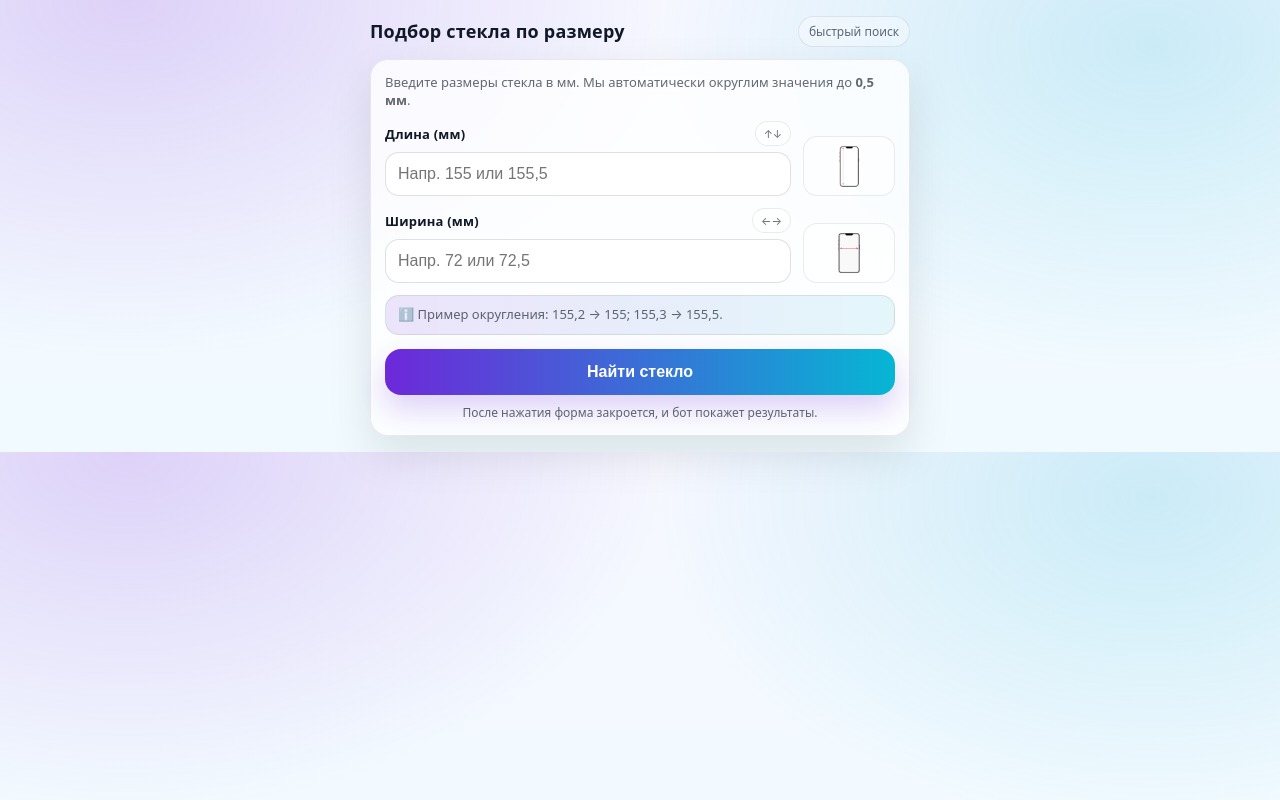
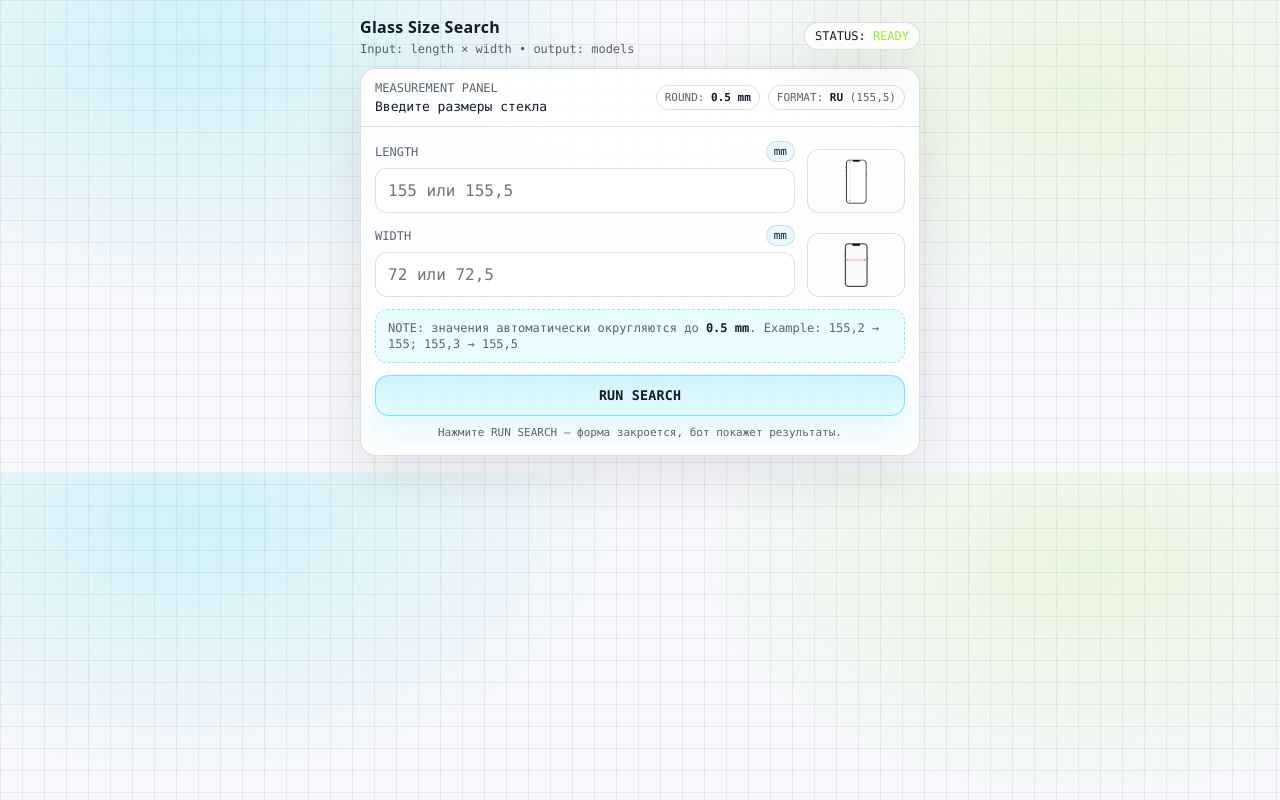
Before and after one commit to yur1on/tg-size-webapp, a plain HTML site: page index.html in a window 1280 px wide. Drawn offline with Linux system fonts and the light colour scheme; a script that the page names is missing.

Commit message:
Update index.html

```diff
--- a/index.html
+++ b/index.html
@@ -10,62 +10,65 @@
     :root{
       --pad: 16px;
 
-      /* светлая тема по умолчанию */
-      --bg1: #f6f7ff;
-      --bg2: #f1fbff;
-      --card: rgba(255,255,255,.78);
-      --cardBorder: rgba(0,0,0,.08);
-      --text: #111827;
-      --muted: rgba(17,24,39,.65);
-      --inputBg: rgba(255,255,255,.9);
-      --inputBorder: rgba(0,0,0,.12);
-      --shadow: 0 18px 45px rgba(0,0,0,.10);
+      /* светлая тех-тема */
+      --bg: #0b1220;
+      --grid: rgba(255,255,255,.05);
+      --panel: rgba(255,255,255,.06);
+      --panel2: rgba(255,255,255,.08);
+      --border: rgba(255,255,255,.12);
 
-      --accent1: #6d28d9; /* фиолетовый */
-      --accent2: #06b6d4; /* бирюзовый */
-      --accent3: #22c55e; /* зелёный */
+      --text: rgba(255,255,255,.92);
+      --muted: rgba(255,255,255,.62);
+
+      --cyan: #22d3ee;
+      --lime: #a3e635;
+      --amber: #fbbf24;
+      --red: #fb7185;
+      --shadow: 0 18px 60px rgba(0,0,0,.45);
+
+      --mono: ui-monospace, SFMono-Regular, Menlo, Monaco, Consolas, "Liberation Mono", "Courier New", monospace;
+      --sans: ui-sans-serif, system-ui, -apple-system, Segoe UI, Roboto, Arial, sans-serif;
     }
 
-    /* если Telegram/браузер в тёмной теме */
-    @media (prefers-color-scheme: dark){
+    /* если у пользователя светлая система — сделаем инверсию "тех-UI светлый" */
+    @media (prefers-color-scheme: light){
       :root{
-        --bg1: #0b1020;
-        --bg2: #071a1c;
-        --card: rgba(17,24,39,.72);
-        --cardBorder: rgba(255,255,255,.10);
-        --text: #f9fafb;
-        --muted: rgba(249,250,251,.65);
-        --inputBg: rgba(17,24,39,.65);
-        --inputBorder: rgba(255,255,255,.14);
-        --shadow: 0 20px 60px rgba(0,0,0,.45);
+        --bg: #f6f8fb;
+        --grid: rgba(2,6,23,.06);
+        --panel: rgba(255,255,255,.78);
+        --panel2: rgba(255,255,255,.92);
+        --border: rgba(2,6,23,.12);
+
+        --text: rgba(2,6,23,.92);
+        --muted: rgba(2,6,23,.62);
+
+        --shadow: 0 18px 60px rgba(2,6,23,.10);
       }
     }
 
     *{ box-sizing: border-box; }
-
     body{
       margin: 0;
-      font-family: ui-sans-serif, system-ui, -apple-system, Segoe UI, Roboto, Arial, sans-serif;
-      color: var(--text);
       padding:
         calc(var(--pad) + env(safe-area-inset-top, 0px))
         calc(var(--pad) + env(safe-area-inset-right, 0px))
         calc(var(--pad) + env(safe-area-inset-bottom, 0px))
         calc(var(--pad) + env(safe-area-inset-left, 0px));
-
+      font-family: var(--sans);
+      color: var(--text);
       background:
-        radial-gradient(900px 600px at 10% 0%, rgba(109,40,217,.18), transparent 60%),
-        radial-gradient(900px 600px at 90% 10%, rgba(6,182,212,.18), transparent 55%),
-        linear-gradient(180deg, var(--bg1), var(--bg2));
+        linear-gradient(var(--grid) 1px, transparent 1px),
+        linear-gradient(90deg, var(--grid) 1px, transparent 1px),
+        radial-gradient(700px 420px at 15% 10%, rgba(34,211,238,.18), transparent 60%),
+        radial-gradient(700px 420px at 85% 20%, rgba(163,230,53,.14), transparent 55%),
+        var(--bg);
+      background-size: 22px 22px, 22px 22px, auto, auto, auto;
     }
 
-    .wrap{
-      max-width: 540px;
-      margin: 0 auto;
-    }
+    .wrap{ max-width: 560px; margin: 0 auto; }
 
-    .header{
-      display: flex;
+    .topbar{
+      display:flex;
       align-items: center;
       justify-content: space-between;
       gap: 12px;
@@ -73,191 +76,260 @@
     }
 
     .title{
-      margin: 0;
-      font-size: 18px;
-      line-height: 1.2;
-      letter-spacing: .2px;
+      display:flex;
+      flex-direction: column;
+      gap: 4px;
     }
 
-    .pill{
+    h3{
+      margin: 0;
+      font-size: 16px;
+      letter-spacing: .3px;
+    }
+
+    .sub{
+      font-size: 12px;
+      color: var(--muted);
+      font-family: var(--mono);
+    }
+
+    .status{
+      font-family: var(--mono);
       font-size: 12px;
       padding: 6px 10px;
       border-radius: 999px;
-      border: 1px solid var(--cardBorder);
-      background: rgba(255,255,255,.35);
-      backdrop-filter: blur(10px);
-      color: var(--muted);
+      border: 1px solid var(--border);
+      background: var(--panel);
+      box-shadow: var(--shadow);
       white-space: nowrap;
     }
 
-    .card{
-      background: var(--card);
-      border: 1px solid var(--cardBorder);
-      border-radius: 18px;
+    .panel{
+      border: 1px solid var(--border);
+      background: linear-gradient(180deg, var(--panel2), var(--panel));
+      border-radius: 16px;
       box-shadow: var(--shadow);
-      backdrop-filter: blur(14px);
-      padding: 14px;
+      overflow: hidden;
     }
 
-    .subtitle{
-      margin: 0 0 10px;
-      font-size: 13px;
-      color: var(--muted);
-      line-height: 1.35;
+    .panelHead{
+      display:flex;
+      justify-content: space-between;
+      align-items: center;
+      gap: 10px;
+      padding: 12px 14px;
+      border-bottom: 1px solid var(--border);
+      background: rgba(255,255,255,.04);
     }
 
-    .field{
-      display: grid;
-      grid-template-columns: 1fr 92px;
+    .panelHead .left{
+      display:flex;
+      flex-direction: column;
+      gap: 4px;
+    }
+
+    .panelHead .label{
+      font-family: var(--mono);
+      font-size: 12px;
+      color: var(--muted);
+    }
+
+    .chips{
+      display:flex;
+      gap: 8px;
+      flex-wrap: wrap;
+      justify-content: flex-end;
+    }
+
+    .chip{
+      font-family: var(--mono);
+      font-size: 11px;
+      padding: 5px 8px;
+      border-radius: 999px;
+      border: 1px solid var(--border);
+      background: rgba(255,255,255,.04);
+      color: var(--muted);
+    }
+
+    .chip b{ color: var(--text); }
+
+    .content{ padding: 14px; }
+
+    .row{
+      display:grid;
+      grid-template-columns: 1fr 98px;
       gap: 12px;
       align-items: end;
       margin-top: 12px;
     }
 
-    .labelRow{
+    .row:first-child{ margin-top: 0; }
+
+    .lblRow{
       display:flex;
-      align-items:center;
+      align-items: center;
       justify-content: space-between;
       gap: 10px;
       margin-bottom: 6px;
+      font-family: var(--mono);
     }
 
-    label{
-      font-weight: 700;
-      font-size: 13px;
-      letter-spacing: .2px;
+    .lblRow label{
+      font-size: 12px;
+      color: var(--muted);
     }
 
-    .badge{
+    .unit{
       font-size: 11px;
-      padding: 4px 8px;
+      padding: 3px 7px;
       border-radius: 999px;
-      border: 1px solid var(--cardBorder);
-      color: var(--muted);
-      background: rgba(255,255,255,.35);
-      backdrop-filter: blur(10px);
+      border: 1px solid var(--border);
+      background: rgba(34,211,238,.10);
+      color: var(--text);
     }
 
-    .input{
+    input{
       width: 100%;
       padding: 12px 12px;
+      border-radius: 12px;
+      border: 1px solid var(--border);
+      background: rgba(0,0,0,.10);
+      color: var(--text);
       font-size: 16px;
-      border-radius: 14px;
-      border: 1px solid var(--inputBorder);
-      background: var(--inputBg);
+      font-family: var(--mono);
       outline: none;
-      transition: transform .08s ease, border-color .15s ease, box-shadow .15s ease;
+      transition: box-shadow .15s ease, border-color .15s ease;
     }
 
-    .input:focus{
-      border-color: rgba(109,40,217,.55);
-      box-shadow: 0 0 0 4px rgba(109,40,217,.18);
-      transform: translateY(-1px);
+    @media (prefers-color-scheme: light){
+      input{ background: rgba(255,255,255,.85); }
+    }
+
+    input:focus{
+      border-color: rgba(34,211,238,.65);
+      box-shadow: 0 0 0 4px rgba(34,211,238,.18);
     }
 
     .hintimg{
-      width: 92px;
-      height: 60px;
-      border-radius: 14px;
-      border: 1px solid var(--cardBorder);
+      width: 98px;
+      height: 64px;
+      border-radius: 12px;
+      border: 1px solid var(--border);
       object-fit: contain;
-      background: rgba(255,255,255,.55);
+      background: rgba(255,255,255,.06);
       padding: 6px;
     }
 
     .note{
       margin-top: 12px;
+      border-radius: 12px;
+      border: 1px dashed rgba(34,211,238,.45);
+      background: rgba(34,211,238,.08);
       padding: 10px 12px;
-      border-radius: 14px;
-      border: 1px solid var(--cardBorder);
-      background: linear-gradient(90deg, rgba(109,40,217,.12), rgba(6,182,212,.10));
       color: var(--muted);
-      font-size: 13px;
+      font-family: var(--mono);
+      font-size: 12px;
       line-height: 1.35;
     }
 
     .note b{ color: var(--text); }
 
     .actions{
-      margin-top: 14px;
+      margin-top: 12px;
+      display: grid;
+      grid-template-columns: 1fr;
+      gap: 10px;
     }
 
     .btn{
-      width: 100%;
-      border: 0;
+      border: 1px solid rgba(34,211,238,.55);
+      background: linear-gradient(180deg, rgba(34,211,238,.22), rgba(34,211,238,.10));
+      color: var(--text);
+      padding: 12px 14px;
+      border-radius: 14px;
+      font-weight: 800;
+      font-family: var(--mono);
+      letter-spacing: .2px;
       cursor: pointer;
-      padding: 14px 14px;
-      font-size: 16px;
-      font-weight: 800;
-      border-radius: 16px;
-      color: white;
-      background: linear-gradient(90deg, var(--accent1), var(--accent2));
-      box-shadow: 0 14px 30px rgba(109,40,217,.22);
+      box-shadow: 0 14px 30px rgba(34,211,238,.12);
       transition: transform .08s ease, filter .15s ease;
     }
 
     .btn:active{
-      transform: translateY(1px) scale(.995);
-      filter: brightness(.97);
+      transform: translateY(1px);
+      filter: brightness(.98);
     }
 
     .helper{
-      margin-top: 10px;
-      font-size: 12px;
+      text-align: center;
       color: var(--muted);
-      text-align: center;
+      font-family: var(--mono);
+      font-size: 11px;
       line-height: 1.35;
     }
 
-    /* на очень узких экранах картинка уходит под инпут */
     @media (max-width: 360px){
-      .field{ grid-template-columns: 1fr; }
-      .hintimg{ width: 100%; height: 110px; }
+      .row{ grid-template-columns: 1fr; }
+      .hintimg{ width: 100%; height: 120px; }
+      .chips{ justify-content: flex-start; }
     }
   </style>
 </head>
 
 <body>
   <div class="wrap">
-    <div class="header">
-      <h3 class="title">Подбор стекла по размеру</h3>
-      <div class="pill">быстрый поиск</div>
+    <div class="topbar">
+      <div class="title">
+        <h3>Glass Size Search</h3>
+        <div class="sub">Input: length × width • output: models</div>
+      </div>
+      <div class="status">STATUS: <span style="color: var(--lime);">READY</span></div>
     </div>
 
-    <div class="card">
-      <p class="subtitle">
-        Введите размеры стекла в мм. Мы автоматически округлим значения до <b>0,5 мм</b>.
-      </p>
+    <div class="panel">
+      <div class="panelHead">
+        <div class="left">
+          <div class="label">MEASUREMENT PANEL</div>
+          <div style="font-family: var(--mono); font-size: 13px;">Введите размеры стекла</div>
+        </div>
+        <div class="chips">
+          <div class="chip">ROUND: <b>0.5 mm</b></div>
+          <div class="chip">FORMAT: <b>RU</b> (155,5)</div>
+        </div>
+      </div>
 
-      <div class="field">
+      <div class="content">
+        <div class="row">
           <div>
-          <div class="labelRow">
-            <label for="h">Длина (мм)</label>
-            <span class="badge">↑↓</span>
+            <div class="lblRow">
+              <label for="h">LENGTH</label>
+              <span class="unit">mm</span>
             </div>
-          <input class="input" id="h" inputmode="decimal" placeholder="Напр. 155 или 155,5">
+            <input id="h" inputmode="decimal" placeholder="155 или 155,5">
           </div>
           <img class="hintimg" src="img/length.png" alt="Где измерять длину стекла">
         </div>
 
-      <div class="field">
+        <div class="row">
           <div>
-          <div class="labelRow">
-            <label for="w">Ширина (мм)</label>
-            <span class="badge">←→</span>
+            <div class="lblRow">
+              <label for="w">WIDTH</label>
+              <span class="unit">mm</span>
             </div>
-          <input class="input" id="w" inputmode="decimal" placeholder="Напр. 72 или 72,5">
+            <input id="w" inputmode="decimal" placeholder="72 или 72,5">
           </div>
           <img class="hintimg" src="img/width.png" alt="Где измерять ширину стекла">
         </div>
 
         <div class="note">
-        ℹ️ Пример округления: 155,2 → 155; 155,3 → 155,5.
+          NOTE: значения автоматически округляются до <b>0.5 mm</b>.
+          Example: 155,2 → 155; 155,3 → 155,5
         </div>
 
         <div class="actions">
-        <button class="btn" id="btn">Найти стекло</button>
-        <div class="helper">После нажатия форма закроется, и бот покажет результаты.</div>
+          <button class="btn" id="btn">RUN SEARCH</button>
+          <div class="helper">Нажмите RUN SEARCH — форма закроется, бот покажет результаты.</div>
+        </div>
       </div>
     </div>
   </div>
```
Lines whose indentation alone changed are shown as unchanged.
